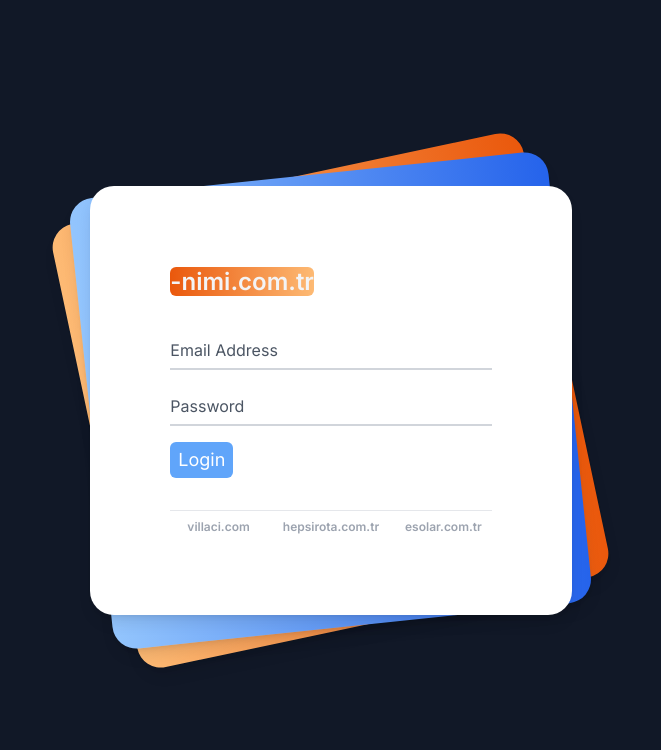
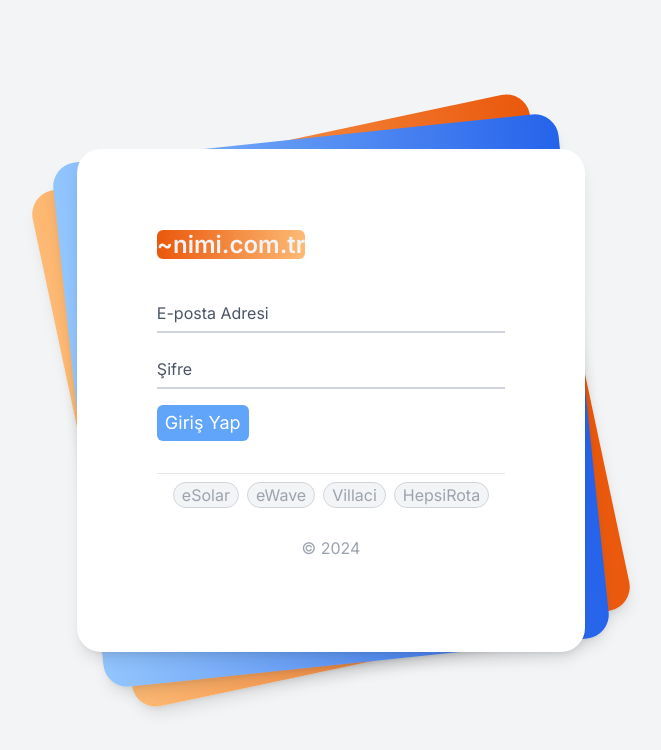
Before and after one commit to rhnmtn/nx, a Next.js app: page / in a window 1280 px wide. Shown: the top 750 px of the page, without its empty margins (309-970 px from the left). Built offline with nearby package versions, Linux system fonts and the light colour scheme.

Commit message:
footer is ok.

```diff
--- a/app/page.tsx
+++ b/app/page.tsx
@@ -1,6 +1,7 @@
 "use client";
 import React, { useState, useEffect } from 'react';
 import { toast } from "sonner"
+import * as EmailValidator from 'email-validator';
 
 export default function Home() {
 
@@ -17,19 +18,23 @@ export default function Home() {
  const handleFormSubmit = (e) => {
     e.preventDefault();
 
-  if (formData.email==="")
-    toast.error('Geçerli bir e-mail adresi giriniz..')
+  if (!EmailValidator.validate(formData.email))
+    toast.message('Hatalı e-mail adresi', {
+      description: 'Geçerli bir e-mail adresi giriniz..',
+    })
 
   else if (!formData.password)
-    toast.error('Geçerli bir password giriniz..')
+    toast.message('Hatalı şifre', {
+      description: 'Şifre alanı boş olamaz..',
+    })
 
   else
   {
-    const promise = () => new Promise((resolve) => setTimeout(() => resolve({ name: 'Sonner' }), 2000));
+    const promise = () => new Promise((resolve) => setTimeout(() => resolve({ name: 'Sonner' }),1250));
     toast.promise(promise, {
       loading: 'Kontrol ediliyor...',
       success: () => {
-        return `Girişiniz başarılı oldu, sistem yöneticisi ile iletişime geçiniz.`;
+        return `Giriş bilgileriniz kontrol edildi, Lütfen sistem yöneticisi ile iletişime geçiniz.`;
       },
       error: 'Error',
     });
@@ -40,45 +45,84 @@ export default function Home() {
 
   return (
 <>
-<div className="min-h-screen bg-gray-900 py-6 flex flex-col justify-center sm:py-12">
+<div className="min-h-screen bg-gray-100 py-6 flex flex-col justify-center sm:py-12">
     <div className="relative py-3 sm:max-w-xl sm:mx-auto">
-
-    <div
-      className="absolute inset-0 bg-gradient-to-r from-orange-300 to-orange-600 shadow-lg transform -skew-y-12 sm:skew-y-0 sm:-rotate-12 sm:rounded-3xl">
-    </div>
-
-		<div
-			className="absolute inset-0 bg-gradient-to-r from-blue-300 to-blue-600 shadow-lg transform -skew-y-6 sm:skew-y-0 sm:-rotate-6 sm:rounded-3xl">
-		</div>
+        <div className="absolute inset-0 bg-gradient-to-r from-orange-300 to-orange-600 shadow-lg transform -skew-y-12 sm:skew-y-0 sm:-rotate-12 sm:rounded-3xl"></div>
+        <div className="absolute inset-0 bg-gradient-to-r from-blue-300 to-blue-600 shadow-lg transform -skew-y-6 sm:skew-y-0 sm:-rotate-6 sm:rounded-3xl"></div>
         <div className="relative px-4 py-10 bg-white shadow-lg sm:rounded-3xl sm:p-20">
             <div className="max-w-md mx-auto">
                 <div>
-        <h1 className="text-2xl"> <span className="font-semibold rounded-md text-gray-100 bg-gradient-to-r from-orange-600 to-orange-300"> -nimi.com.tr </span> </h1>
-
+                    <h1 className="text-2xl">
+                        <span className="font-semibold rounded-md text-gray-100 bg-gradient-to-r from-orange-600 to-orange-300"> ~nimi.com.tr </span>
+                    </h1>
                 </div>
                 <div className="divide-y divide-gray-200">
                     <form onSubmit={handleFormSubmit} className="py-8 text-base leading-6 space-y-4 text-gray-700 sm:text-lg sm:leading-7">
                         <div className="relative">
-							<input autoComplete="off" id="email" name="email" type="text" value={formData.email} onChange={handleInputChange} className="peer placeholder-transparent h-10 w-full border-b-2 border-gray-300 text-gray-900 focus:outline-none focus:borer-rose-600" placeholder="Email address" />
-							<label htmlFor="email" className="absolute left-0 -top-3.5 text-gray-600 text-sm peer-placeholder-shown:text-base peer-placeholder-shown:text-gray-440 peer-placeholder-shown:top-2 transition-all peer-focus:-top-3.5 peer-focus:text-gray-600 peer-focus:text-sm">Email Address</label>
+                            <input
+                                autoComplete="off"
+                                id="email"
+                                name="email"
+                                type="text"
+                                value={formData.email}
+                                onChange={handleInputChange}
+                                className="peer placeholder-transparent h-10 w-full border-b-2 border-gray-300 text-gray-900 focus:outline-none focus:border-rose-600"
+                                placeholder="E-posta adresi"
+                            />
+                            <label htmlFor="email" className="absolute left-0 -top-3.5 text-gray-600 text-sm peer-placeholder-shown:text-base peer-placeholder-shown:text-gray-440 peer-placeholder-shown:top-2 transition-all peer-focus:-top-3.5 peer-focus:text-gray-600 peer-focus:text-sm">
+                                E-posta Adresi
+                            </label>
                         </div>
                         <div className="relative">
-							<input autoComplete="off" id="password" name="password" type="password" value={formData.password} onChange={handleInputChange} className="peer placeholder-transparent h-10 w-full border-b-2 border-gray-300 text-gray-900 focus:outline-none focus:borer-rose-600" placeholder="Password" />
-							<label htmlFor="password" className="absolute left-0 -top-3.5 text-gray-600 text-sm peer-placeholder-shown:text-base peer-placeholder-shown:text-gray-440 peer-placeholder-shown:top-2 transition-all peer-focus:-top-3.5 peer-focus:text-gray-600 peer-focus:text-sm">Password</label>
+                            <input
+                                autoComplete="off"
+                                id="password"
+                                name="password"
+                                type="password"
+                                value={formData.password}
+                                onChange={handleInputChange}
+                                className="peer placeholder-transparent h-10 w-full border-b-2 border-gray-300 text-gray-900 focus:outline-none focus:border-rose-600"
+                                placeholder="Şifre"
+                            />
+                            <label htmlFor="password" className="absolute left-0 -top-3.5 text-gray-600 text-sm peer-placeholder-shown:text-base peer-placeholder-shown:text-gray-440 peer-placeholder-shown:top-2 transition-all peer-focus:-top-3.5 peer-focus:text-gray-600 peer-focus:text-sm">
+                                Şifre
+                            </label>
                         </div>
                         <div className="relative">
-							<button className="bg-blue-400 text-white rounded-md px-2 py-1">Login</button>
+                            <button className="bg-blue-400 text-white rounded-md px-2 py-1">Giriş Yap</button>
                         </div>
                     </form>
 
-
-          <div className="grid grid-cols-3 gap-4">
-            <div className="font-semibold text-gray-400 text-center text-xs mt-2">villaci.com</div>
-            <div className="font-semibold text-gray-400 text-center text-xs mt-2">hepsirota.com.tr</div>
-            <div className="font-semibold text-gray-400 text-center text-xs mt-2">esolar.com.tr</div>
+                    <div className="max-w-screen-xl px-4 py-3 mx-auto space-y-8 overflow-hidden sm:px-6 lg:px-8">
+                        <nav className="flex flex-wrap justify-center -mx-5 -my-2">
+                            <div className="flex justify-center items-center m-1 font-medium py-1 px-2 rounded-full text-gray-700 bg-gray-100 border border-gray-300">
+                                <div className="text-base font-normal leading-none max-w-full flex-initial">
+                                    <a href="https://www.eSolar.com.tr" target="_blank" className="text-gray-400 hover:text-gray-500">eSolar</a>
+                                </div>
+                            </div>
+                            <div className="flex justify-center items-center m-1 font-medium py-1 px-2 rounded-full text-gray-700 bg-gray-100 border border-gray-300">
+                                <div className="text-base font-normal leading-none max-w-full flex-initial">
+                                    <a href="https://www.eWave.com.tr" target="_blank" className="text-gray-400 hover:text-gray-500">eWave</a>
+                                </div>
                             </div>
 
+                            <div className="flex justify-center items-center m-1 font-medium py-1 px-2 rounded-full text-gray-700 bg-gray-100 border border-gray-300">
+                                <div className="text-base font-normal leading-none max-w-full flex-initial">
+                                    <a href="https://www.Villaci.com" target="_blank" className="text-gray-400 hover:text-gray-500">Villaci</a>
+                                </div>
+                            </div>
 
+                            <div className="flex justify-center items-center m-1 font-medium py-1 px-2 rounded-full text-gray-700 bg-gray-100 border border-gray-300">
+                                <div className="text-base font-normal leading-none max-w-full flex-initial">
+                                    <a href="https://www.hepsirota.com" target="_blank" className="text-gray-400 hover:text-gray-500">HepsiRota</a>
+                                </div>
+                            </div>
+                        </nav>
+
+                        <p className="mt-8 text-semibold leading-6 text-center text-gray-400">
+                            © {new Date().getFullYear()}
+                        </p>
+                    </div>
                 </div>
             </div>
         </div>
--- a/package.json
+++ b/package.json
@@ -9,6 +9,7 @@
     "lint": "next lint"
   },
   "dependencies": {
+    "email-validator": "^2.0.4",
     "next": "14.1.0",
     "react": "^18",
     "react-dom": "^18",
```
Also changed, not shown: 1 other file (tests, documents, lock files or other folders). Lines whose indentation alone changed are shown as unchanged.
